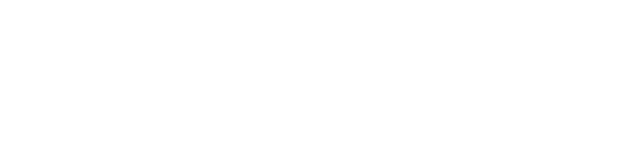
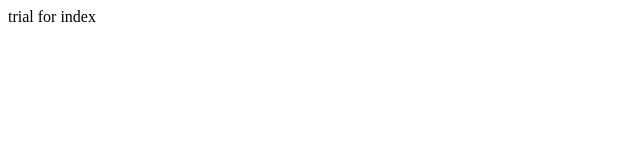
Before and after one commit to lilixchiu/MyPersonalWebsite, a plain HTML site: page index.html in a window 1280 px wide. Shown: the whole page, without its empty margins (0-640 px from the left). Drawn offline with Linux system fonts and the light colour scheme.

Commit message:
index trial

```diff
--- a/index.html
+++ b/index.html
@@ -7,6 +7,7 @@
     <title>Index</title>
 </head>
 <body>
+    trial for index
 
 </body>
 </html>
```
